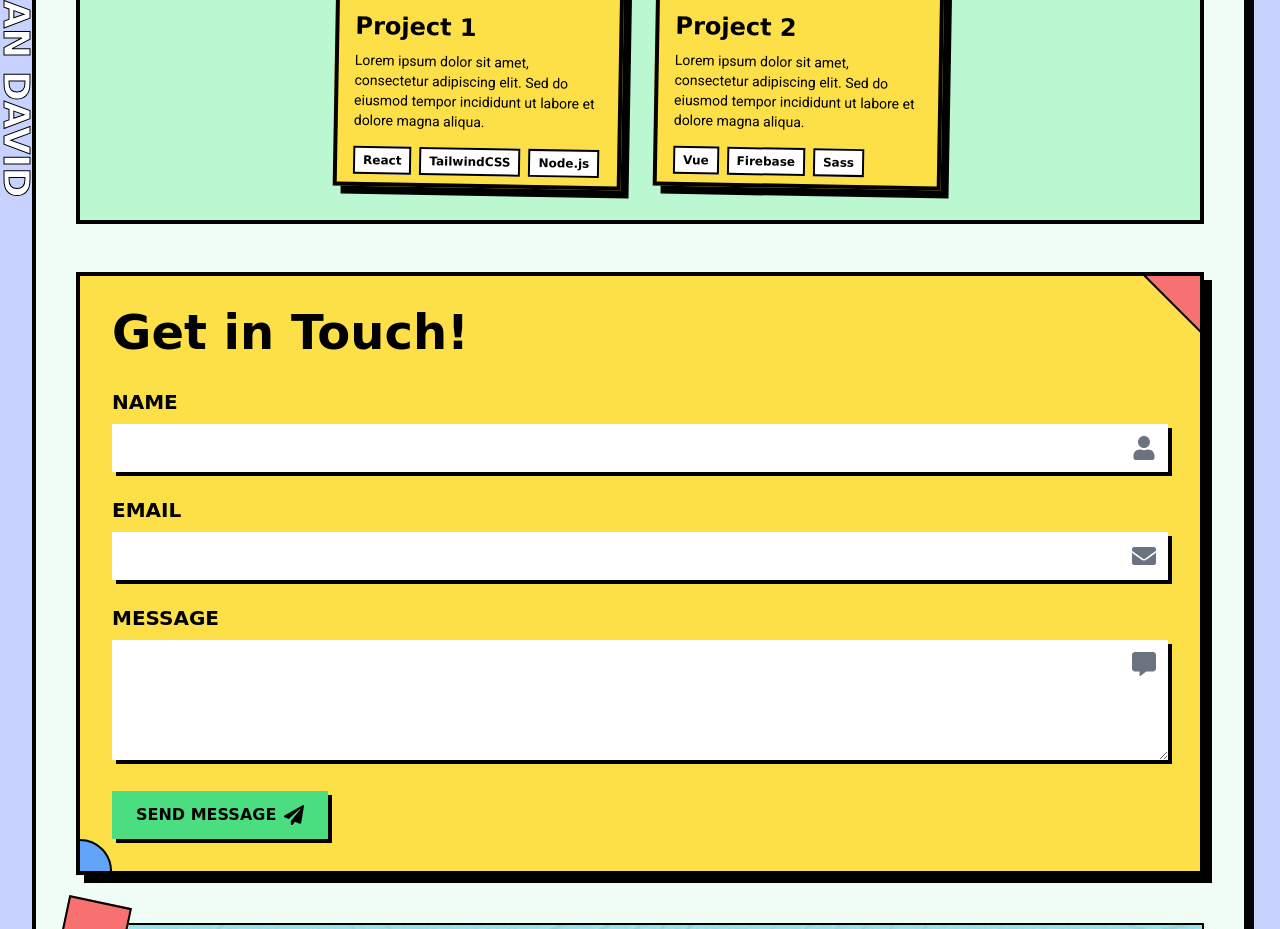
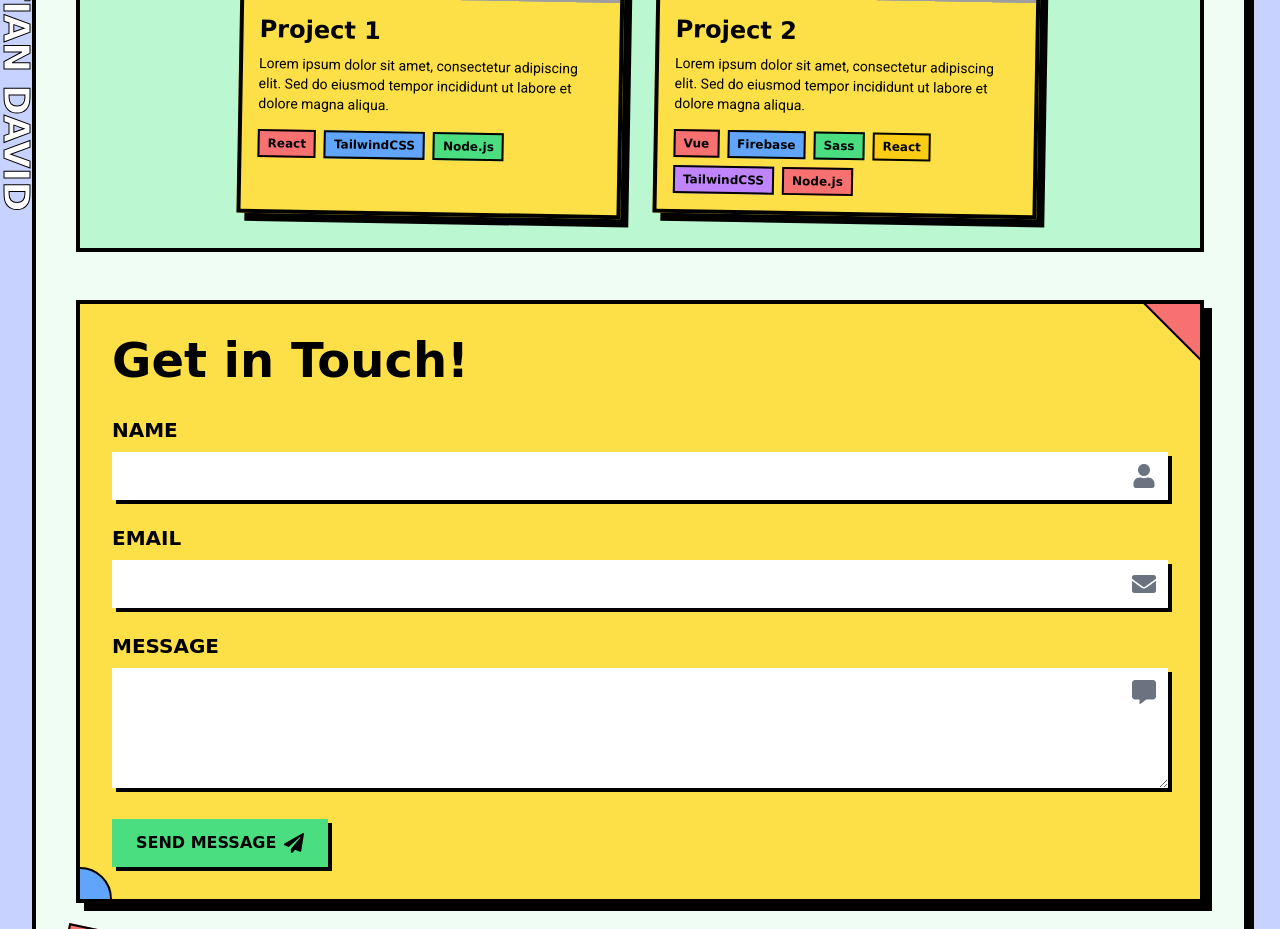
Before and after one commit to sebs-commits/portfolio-v2, a React (Vite) app in the folder frontend/: page / in a window 1280 px wide. Shown: the part 1180-2109 px from the top of the page. Built offline with nearby package versions, Linux system fonts and the light colour scheme; no server answers; grey boxes are pictures that could not be loaded.

Commit message:
style: increased width of project card and added bg colors to tags

```diff
--- a/frontend/src/components/ProjectCard.jsx
+++ b/frontend/src/components/ProjectCard.jsx
@@ -1,9 +1,18 @@
 /* eslint-disable react/prop-types */
+
+
+const colors = [
+  "bg-red-400",
+  "bg-blue-400",
+  "bg-green-400",
+  "bg-yellow-400",
+  "bg-purple-400",
+];
 
 const ProjectCard = ({ title, description, image, tags }) => {
   return (
-    <div className="cursor-pointer relative w-72 h-96 bg-yellow-300 border-4 border-black shadow-[8px_8px_0px_0px_rgba(0,0,0,1)] overflow-hidden transform rotate-1 transition-all duration-300 hover:rotate-0">
-      <div className="h-1/2 overflow-hidden">
+    <div className="cursor-pointer relative w-96 h-auto bg-yellow-300 border-4 border-black shadow-[8px_8px_0px_0px_rgba(0,0,0,1)] overflow-hidden transform rotate-1 transition-all duration-300 hover:rotate-0">
+      <div className="h-48 overflow-hidden">
         <img
           src={image}
           alt={title}
@@ -17,7 +26,7 @@ const ProjectCard = ({ title, description, image, tags }) => {
           {tags.map((tag, index) => (
             <span
               key={index}
-              className="px-2 py-1 bg-white border-2 border-black text-xs font-bold"
+              className={`${colors[index % colors.length]} px-2 py-1 border-2 border-black text-xs font-bold`}
             >
               {tag}
             </span>
```
